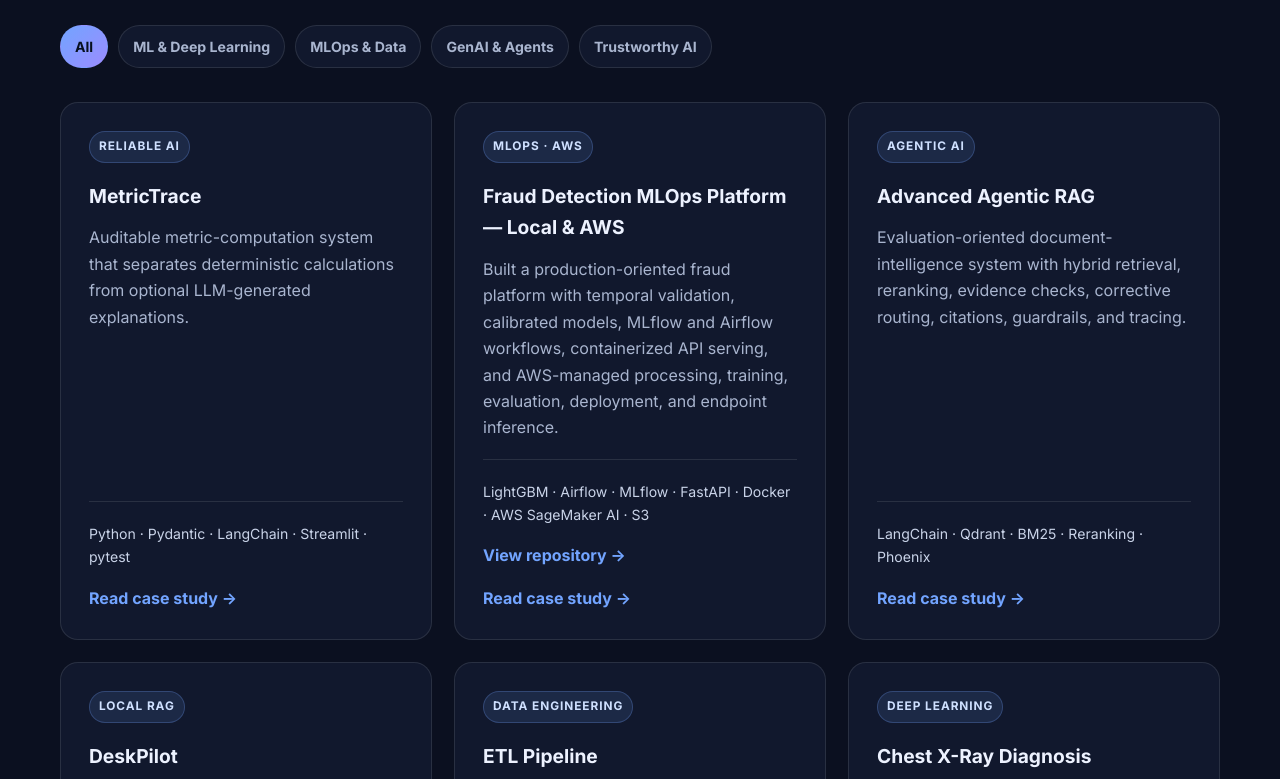
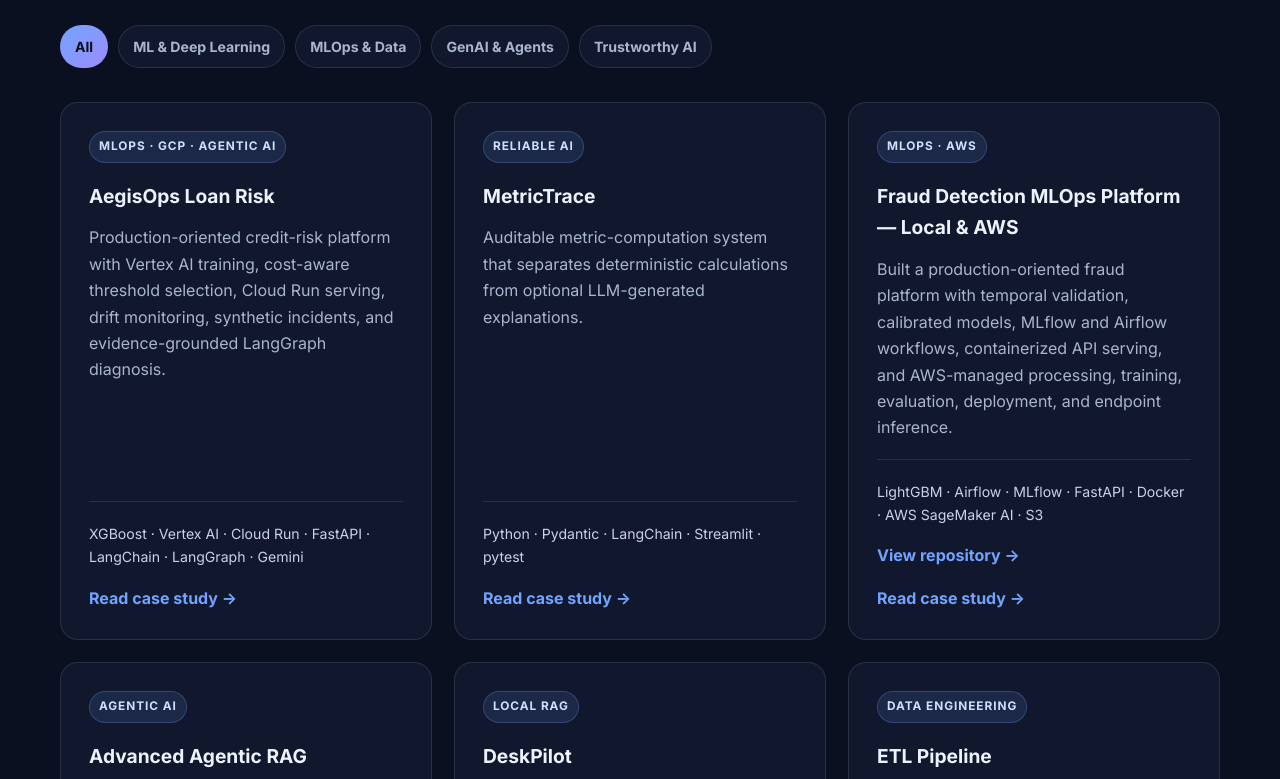
Before and after one commit to Arash80/my-page, a plain HTML site: page docs/index.html in a window 1280 px wide. Shown: the part 1061-1840 px from the top of the page. Drawn offline with Linux system fonts and the light colour scheme.

Commit message:
Feature AegisOps on portfolio homepage

```diff
--- a/docs/index.html
+++ b/docs/index.html
@@ -67,6 +67,14 @@
         </div>
 
         <div class="cards project-grid" id="project-grid">
+          <article class="card" data-categories="ml mlops genai trustworthy">
+            <span class="tag">MLOps · GCP · Agentic AI</span>
+            <h3>AegisOps Loan Risk</h3>
+            <p>Production-oriented credit-risk platform with Vertex AI training, cost-aware threshold selection, Cloud Run serving, drift monitoring, synthetic incidents, and evidence-grounded LangGraph diagnosis.</p>
+            <div class="stack">XGBoost · Vertex AI · Cloud Run · FastAPI · LangChain · LangGraph · Gemini</div>
+            <a href="case-studies.html#aegisops" aria-label="Read the AegisOps Loan Risk case study">Read case study →</a>
+          </article>
+
           <article class="card" data-categories="trustworthy genai">
             <span class="tag">Reliable AI</span>
             <h3>MetricTrace</h3>
@@ -209,7 +217,7 @@
         <div class="skill-grid">
           <div><h3>Machine Learning</h3><p>PyTorch, scikit-learn, LightGBM, XGBoost, pandas, NumPy, model calibration, temporal validation, imbalanced learning, and rigorous evaluation.</p></div>
           <div><h3>GenAI &amp; Agents</h3><p>LangChain, LangGraph, LCEL, Hugging Face, Ollama, Qdrant, Chroma, FAISS, Neo4j, GraphRAG, hybrid retrieval, reranking, and guardrails.</p></div>
-          <div><h3>MLOps &amp; Cloud</h3><p>MLflow, Airflow, FastAPI, Docker, PostgreSQL, GitHub Actions, pytest, AWS SageMaker AI, Amazon S3, IAM, CloudWatch, managed processing, training, evaluation, deployment, and endpoint inference.</p></div>
+          <div><h3>MLOps &amp; Cloud</h3><p>MLflow, Airflow, FastAPI, Docker, PostgreSQL, GitHub Actions, pytest, AWS SageMaker AI, Amazon S3, IAM, CloudWatch, Google Vertex AI, Cloud Run, Cloud Build, Artifact Registry, managed training, deployment, and endpoint inference.</p></div>
           <div><h3>Robotics, RL &amp; Control</h3><p>Motion planning, robot kinematics and dynamics, MATLAB/Simulink, deep reinforcement learning, state-space modeling, system identification, observers, fault detection, cyber-physical systems, and robust control.</p></div>
         </div>
       </div>
```
